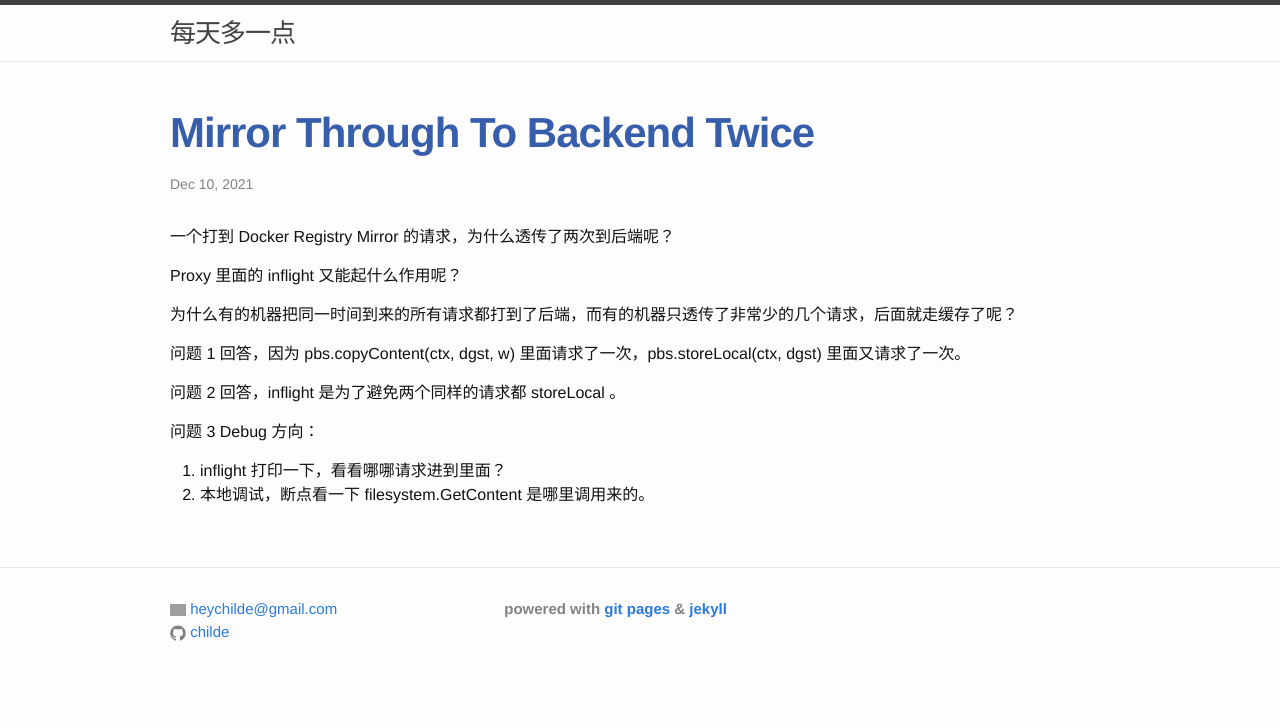
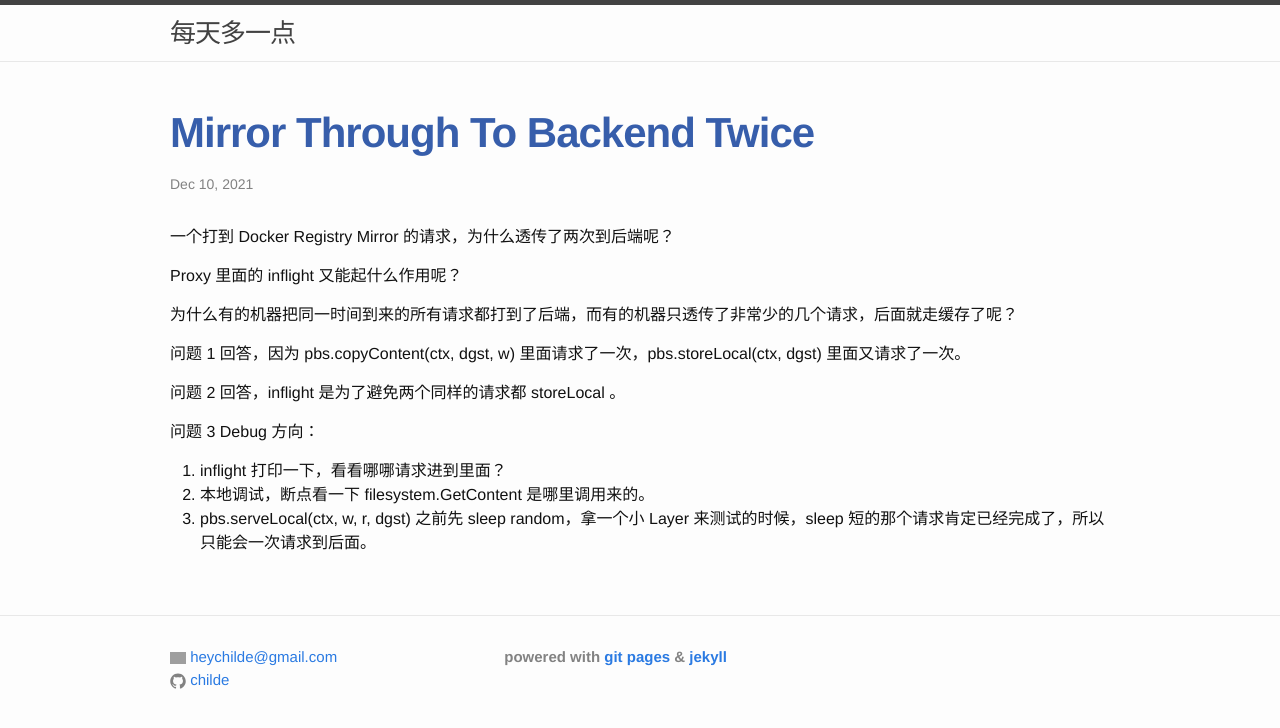
Before and after one commit to childe/gitcommit.today, a Jekyll site: the page built from _posts/2021-12-11-mirror-through-to-backend-twice.md, in a window 1280 px wide. Shown: the top 728 px of the page. Built offline with Jekyll 4.4.1, drawn with Linux system fonts in a browser that asks for light colours; our own code applies the rules of GitHub Pages for plain Markdown files; grey boxes are pictures that could not be loaded.

Commit message:
modified:   _posts/2021-12-11-mirror-through-to-backend-twice.md

```diff
--- a/_posts/2021-12-11-mirror-through-to-backend-twice.md
+++ b/_posts/2021-12-11-mirror-through-to-backend-twice.md
@@ -19,3 +19,4 @@
 
 1. inflight 打印一下，看看哪哪请求进到里面？
 2. 本地调试，断点看一下 filesystem.GetContent 是哪里调用来的。
+3. pbs.serveLocal(ctx, w, r, dgst) 之前先 sleep random，拿一个小 Layer 来测试的时候，sleep 短的那个请求肯定已经完成了，所以只能会一次请求到后面。
```
